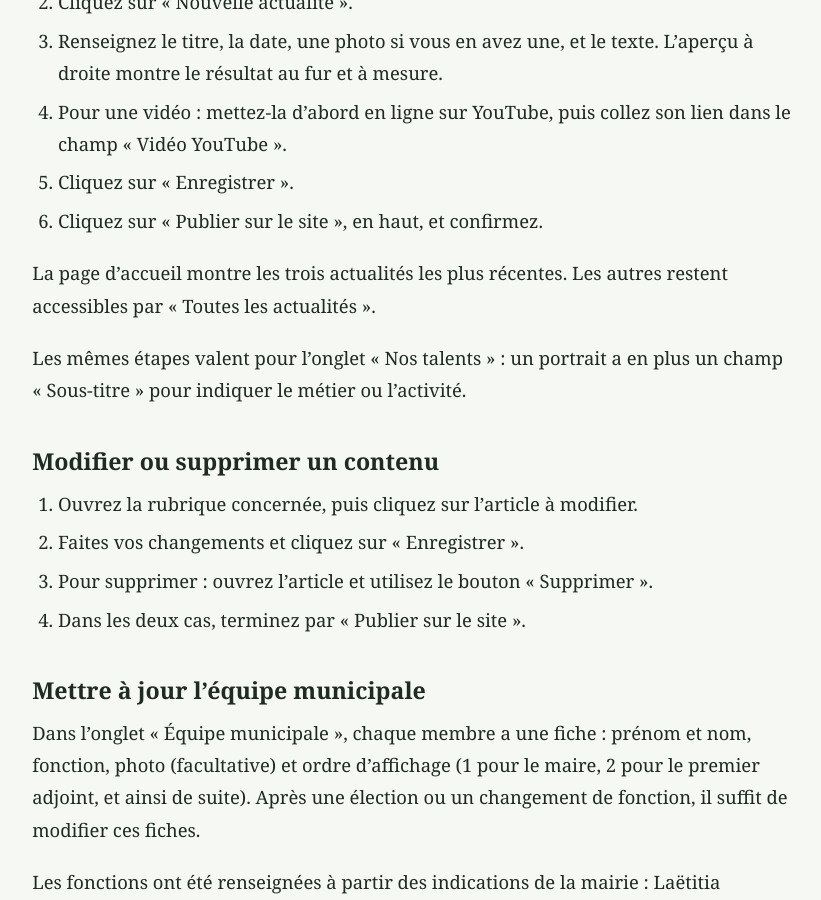
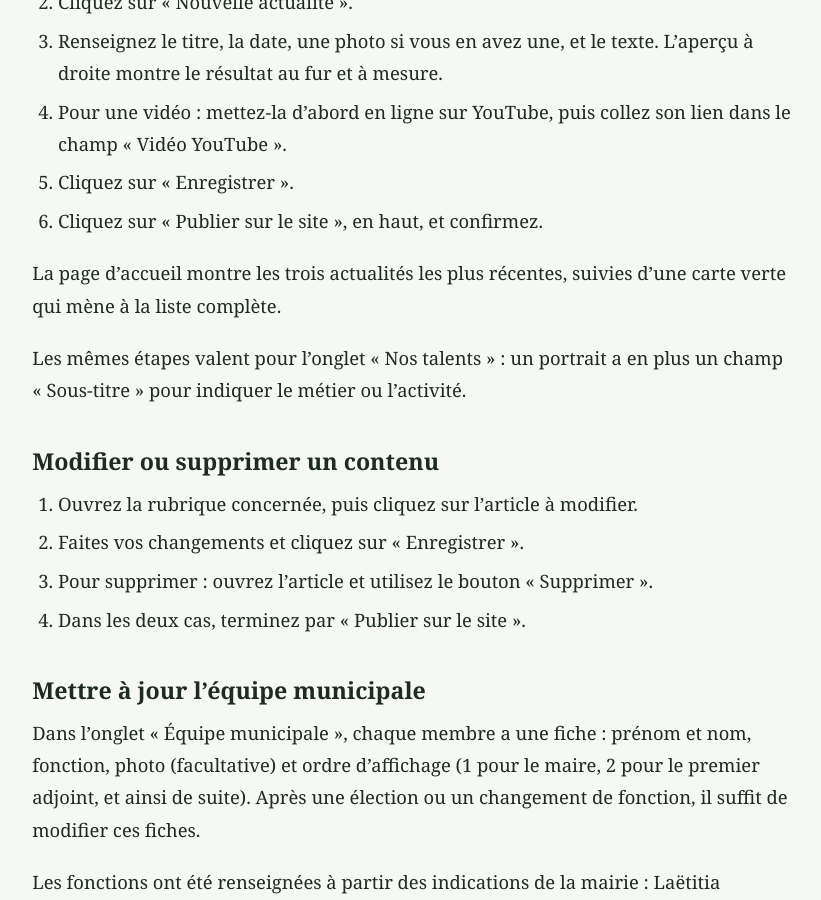
Before and after one commit to davidlotaut/gapree-website, a Jekyll site: the page built from guide-administration.md, in a window 1280 px wide and 900 px high, scrolled down 1139 px. Shown: the whole window, without its empty margins (19-840 px from the left). Built offline with Jekyll 4.4.1, drawn with Linux system fonts in a browser that asks for light colours.

Commit message:
docs: le guide décrit la carte de rubrique, pas l'ancien lien
Co-Authored-By: Claude Opus 5 <noreply@anthropic.com>

```diff
--- a/guide-administration.md
+++ b/guide-administration.md
@@ -31,7 +31,7 @@ Le bandeau vert, en haut de l'espace, indique en permanence où vous en êtes :
 5. Cliquez sur « Enregistrer ».
 6. Cliquez sur « Publier sur le site », en haut, et confirmez.
 
-La page d'accueil montre les trois actualités les plus récentes. Les autres restent accessibles par « Toutes les actualités ».
+La page d'accueil montre les trois actualités les plus récentes, suivies d'une carte verte qui mène à la liste complète.
 
 Les mêmes étapes valent pour l'onglet « Nos talents » : un portrait a en plus un champ « Sous-titre » pour indiquer le métier ou l'activité.
 
```
